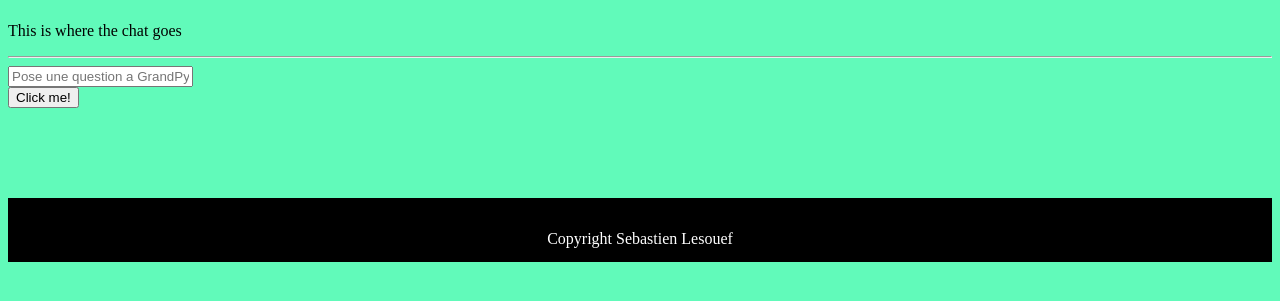
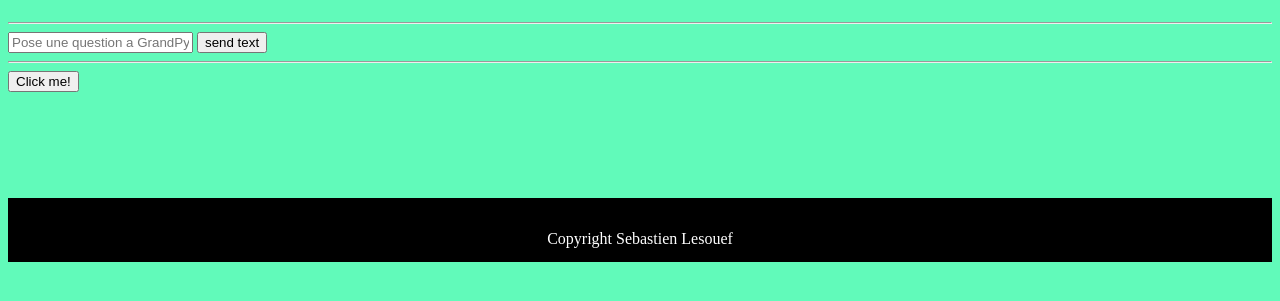
Before and after one commit to slesouef/FactMap, a Flask app: page / in a window 1280 px wide. Shown: the part 168-469 px from the top of the page. Run offline with Flask 2, Linux system fonts and the light colour scheme.

Commit message:
added input and button to interact

```diff
--- a/bot/templates/index.html
+++ b/bot/templates/index.html
@@ -13,14 +13,15 @@
         </header>
         <section id="chat">
             <div id="messages">
-                <p>This is where the chat goes</p>
             </div>
             <hr />
             <div id="entry form">
                 <div id="entry">
-                    <input contenteditable="true"
-                           placeholder="Pose une question a GrandPy" />
+                    <input placeholder="Pose une question a GrandPy"
+                           id="question"/>
+                    <input type="button" value="send text" id="confirm"/>
                 </div>
+                <hr />
                 <div id="button">
                     <button type="button">Click me!</button>
                 </div>
```
